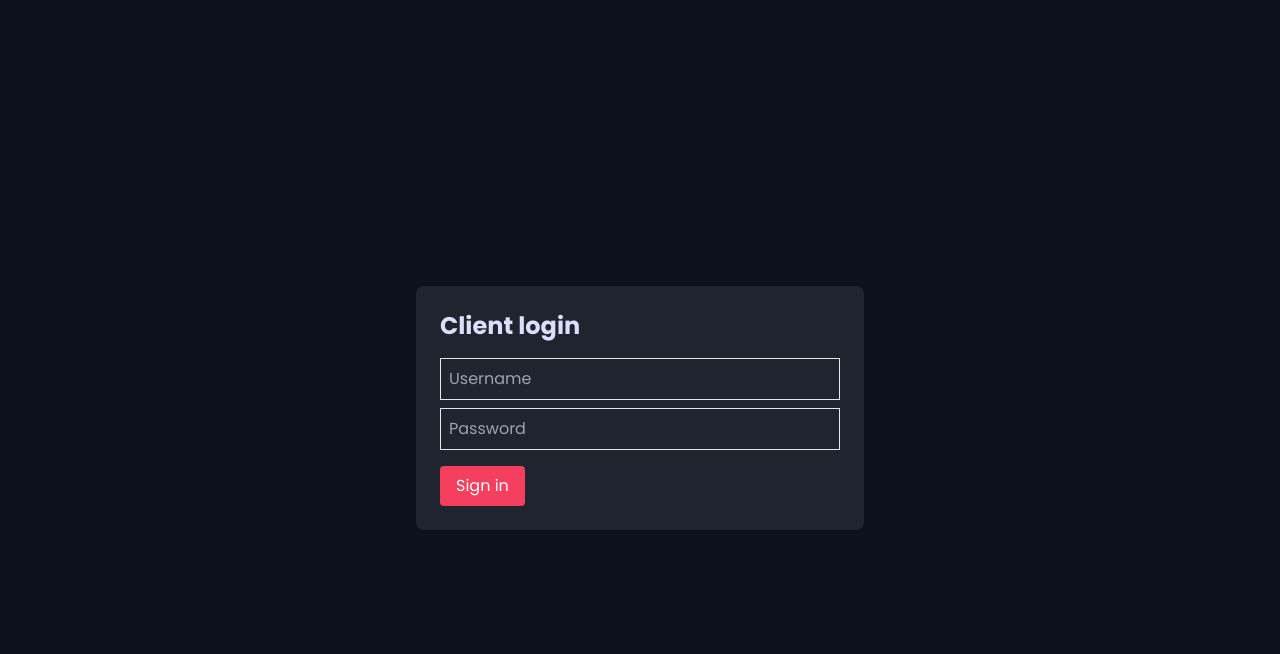
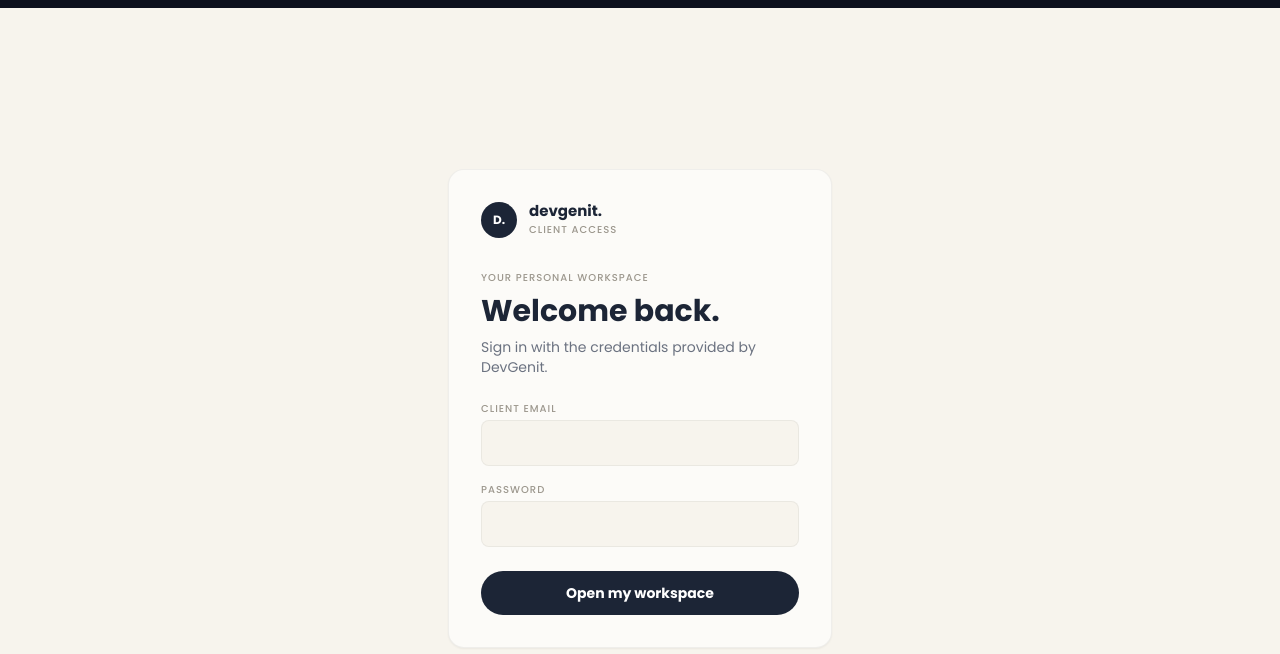
Before and after one commit to moinulsamim/devgenit, a Next.js app: page /client/login in a window 1280 px wide. Shown: the top 654 px of the page. Built offline with nearby package versions, Linux system fonts and the light colour scheme.

Commit message:
client login ui update

```diff
--- a/src/app/api/client/login/route.js
+++ b/src/app/api/client/login/route.js
@@ -7,8 +7,17 @@
 const MAX_ATTEMPTS = 5;
 const WINDOW_MS = 15 * 60 * 1000;
 
+// Constant-time defense: used when no client matches, so response timing
+// doesn't reveal whether the email exists. Generate your own once via
+// `bcrypt.hash('anything-random', 12)` and hardcode it here — do NOT
+// regenerate it per-request (that defeats the purpose) and do NOT reuse
+// this exact value in production, generate your own.
+const DUMMY_HASH = '$2b$12$E3SoSFYYU5BFs5yn2E/pHOSWPtce8tw84mMmsr7TkDDGUg3MQOsrK';
+
 function getIp(req) {
-  return req.headers.get('x-forwarded-for') || req.headers.get('x-real-ip') || 'unknown';
+  const fwd = req.headers.get('x-forwarded-for');
+  if (fwd) return fwd.split(',')[0].trim(); // first entry = original client
+  return req.headers.get('x-real-ip') || 'unknown';
 }
 
 function checkRateLimit(ip) {
@@ -30,22 +39,39 @@
     return NextResponse.json({ error: 'Too many failed attempts, try again later' }, { status: 429 });
   }
 
-  const body = await req.json();
-  const { username, password } = body || {};
+  const body = await req.json().catch(() => null);
+  const email = typeof body?.email === 'string' ? body.email.trim().toLowerCase() : '';
+  const password = typeof body?.password === 'string' ? body.password : '';
 
-  if (!username || !password) return NextResponse.json({ error: 'Invalid credentials' }, { status: 401 });
+  if (!email || !password) {
+    return NextResponse.json({ error: 'Invalid credentials' }, { status: 401 });
+  }
 
   const prisma = await getPrisma();
-  const client = await prisma.client.findUnique({ where: { loginUsername: username } });
-  if (!client) return NextResponse.json({ error: 'Invalid credentials' }, { status: 401 });
+  const client = await prisma.client.findUnique({ where: { email } });
 
-  const ok = await verifyPassword(password, client.passwordHash);
-  if (!ok) return NextResponse.json({ error: 'Invalid credentials' }, { status: 401 });
+  // Always run bcrypt, even when no client was found, against a fixed
+  // dummy hash. This keeps response time ~constant whether the email
+  // exists or not, closing the enumeration timing side-channel.
+  const hashToCheck = client ? client.passwordHash : DUMMY_HASH;
+  const ok = await verifyPassword(password, hashToCheck);
+
+  if (!client || !ok) {
+    return NextResponse.json({ error: 'Invalid credentials' }, { status: 401 });
+  }
 
   const token = signClientToken({ role: 'client', clientId: client.id });
   const cookieStore = await cookies();
   const host = new URL(req.url).hostname;
   const isSecure = process.env.NODE_ENV === 'production' && host !== 'localhost' && host !== '127.0.0.1';
-  cookieStore.set({ name: 'client_session', value: token, httpOnly: true, secure: isSecure, sameSite: 'strict', path: '/', maxAge: 24 * 60 * 60 });
+  cookieStore.set({
+    name: 'client_session',
+    value: token,
+    httpOnly: true,
+    secure: isSecure,
+    sameSite: 'strict',
+    path: '/',
+    maxAge: 24 * 60 * 60,
+  });
   return NextResponse.json({ success: true });
 }
--- a/src/app/client/login/page.jsx
+++ b/src/app/client/login/page.jsx
@@ -1,31 +1,121 @@
 "use client";
-import { useState } from 'react';
-import { useRouter } from 'next/navigation';
+import { useState } from "react";
+import { useRouter } from "next/navigation";
 
 export default function ClientLogin() {
-  const [username, setUsername] = useState('');
-  const [password, setPassword] = useState('');
-  const [error, setError] = useState('');
+  const [email, setEmail] = useState("");
+  const [password, setPassword] = useState("");
+  const [error, setError] = useState("");
+  const [loading, setLoading] = useState(false);
   const router = useRouter();
 
   async function submit(e) {
     e.preventDefault();
-    setError('');
-    const res = await fetch('/api/client/login', { method: 'POST', headers: { 'content-type': 'application/json' }, body: JSON.stringify({ username, password }) });
-    const data = await res.json();
-    if (!res.ok) return setError(data.error || 'Invalid credentials');
-    router.push('/client/dashboard');
+    if (loading) return;
+    setError("");
+    setLoading(true);
+    try {
+      const res = await fetch("/api/client/login", {
+        method: "POST",
+        headers: { "content-type": "application/json" },
+        body: JSON.stringify({ email, password }),
+      });
+      const data = await res.json().catch(() => ({}));
+      if (!res.ok) {
+        // Server must return a generic, safe message here —
+        // never forward raw DB/auth error strings to the client.
+        setError(data.error || "Invalid email or password.");
+        setLoading(false);
+        return;
+      }
+      router.push("/client/dashboard");
+    } catch {
+      setError("Something went wrong. Please try again.");
+      setLoading(false);
+    }
   }
 
   return (
-    <div className="min-h-screen flex items-center justify-center">
-      <form onSubmit={submit} className="w-full max-w-md p-6 bg-yeah-secondary rounded-lg">
-        <h2 className="text-2xl font-bold mb-4">Client login</h2>
-        {error && <p className="text-rose-400 mb-2">{error}</p>}
-        <input className="w-full p-2 mb-2 bg-transparent border" placeholder="Username" value={username} onChange={(e) => setUsername(e.target.value)} />
-        <input type="password" className="w-full p-2 mb-4 bg-transparent border" placeholder="Password" value={password} onChange={(e) => setPassword(e.target.value)} />
-        <button className="bg-rose-500 text-white px-4 py-2 rounded">Sign in</button>
-      </form>
+    <div className="min-h-screen flex items-center justify-center bg-[#F7F4ED] p-4">
+      <div className="w-full max-w-sm bg-[#FCFBF8] rounded-2xl shadow-sm border border-black/5 p-8">
+        {/* Brand header */}
+        <div className="flex items-center gap-3 mb-8">
+          <div className="w-9 h-9 rounded-full bg-[#1C2536] text-white flex items-center justify-center text-xs font-bold">
+            D.
+          </div>
+          <div>
+            <p className="font-bold text-[#1C2536] text-[15px] leading-none">
+              devgenit.
+            </p>
+            <p className="text-[10px] tracking-widest text-[#9C978D] font-medium mt-1">
+              CLIENT ACCESS
+            </p>
+          </div>
+        </div>
+
+        {/* Heading */}
+        <p className="text-[10px] tracking-widest text-[#9C978D] font-medium mb-2">
+          YOUR PERSONAL WORKSPACE
+        </p>
+        <h1 className="text-3xl font-bold text-[#1C2536] mb-2">
+          Welcome back.
+        </h1>
+        <p className="text-sm text-gray-500 mb-6">
+          Sign in with the credentials provided by DevGenit.
+        </p>
+
+        {error && (
+          <p role="alert" className="text-sm text-rose-500 mb-4">
+            {error}
+          </p>
+        )}
+
+        <form onSubmit={submit} noValidate>
+          <label
+            htmlFor="client-email"
+            className="block text-[10px] tracking-widest text-[#9C978D] font-medium mb-1"
+          >
+            CLIENT EMAIL
+          </label>
+          <input
+            id="client-email"
+            name="email"
+            type="email"
+            autoComplete="email"
+            required
+            disabled={loading}
+            value={email}
+            onChange={(e) => setEmail(e.target.value)}
+            className="w-full mb-4 px-4 py-3 rounded-lg bg-[#F7F4ED] border border-black/5 text-sm text-[#1C2536] focus:outline-none focus:ring-2 focus:ring-[#1C2536]/20 disabled:opacity-60"
+          />
+
+          <label
+            htmlFor="client-password"
+            className="block text-[10px] tracking-widest text-[#9C978D] font-medium mb-1"
+          >
+            PASSWORD
+          </label>
+          <input
+            id="client-password"
+            name="password"
+            type="password"
+            autoComplete="current-password"
+            required
+            disabled={loading}
+            value={password}
+            onChange={(e) => setPassword(e.target.value)}
+            className="w-full mb-6 px-4 py-3 rounded-lg bg-[#F7F4ED] border border-black/5 text-sm text-[#1C2536] focus:outline-none focus:ring-2 focus:ring-[#1C2536]/20 disabled:opacity-60"
+          />
+
+          <button
+            type="submit"
+            disabled={loading}
+            className="w-full py-3 rounded-full bg-[#1C2536] text-white font-semibold text-sm hover:bg-[#151b28] transition-colors disabled:opacity-60 disabled:cursor-not-allowed"
+          >
+            {loading ? "Signing in…" : "Open my workspace"}
+          </button>
+        </form>
+      </div>
     </div>
   );
 }
```
